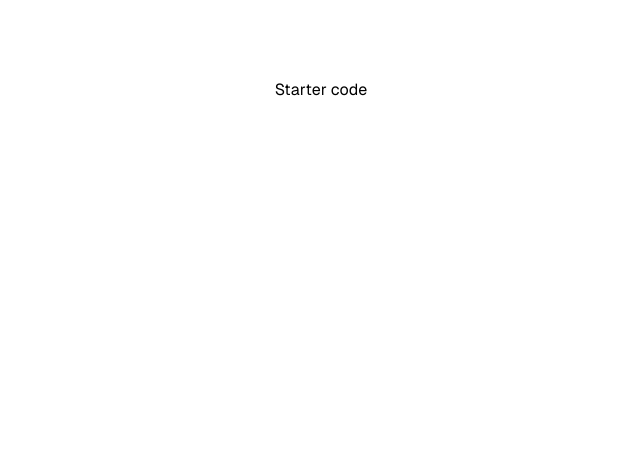
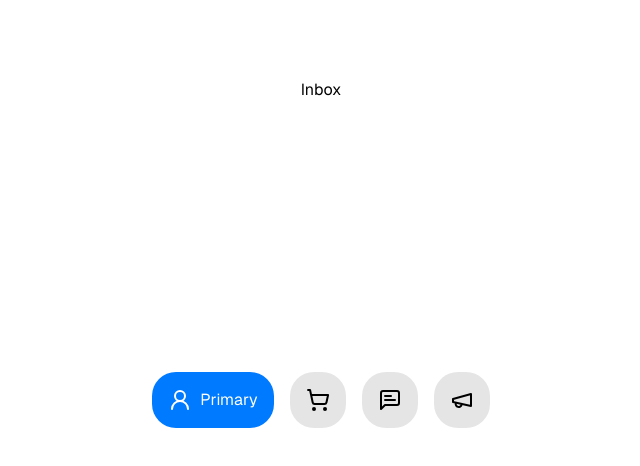
Before and after one commit to Built-With-Code/apple-mail-category-animation, a Next.js app: page / in a window 1280 px wide. Shown: the top 466 px of the page, without its empty margins (319-959 px from the left). Built offline with nearby package versions, Linux system fonts and the light colour scheme.

Commit message:
Basic animated categories

```diff
--- a/src/app/page.tsx
+++ b/src/app/page.tsx
@@ -1,7 +1,100 @@
+"use client";
+
+import { HTMLMotionProps, motion } from "framer-motion";
+import {
+  Megaphone,
+  MessageSquareText,
+  ShoppingCart,
+  UserRound,
+} from "lucide-react";
+import { useState } from "react";
+
 export default function Home() {
+  const [activeCategory, setActiveCategory] = useState("primary");
+
   return (
     <div className="grid grid-rows-[20px_1fr_20px] items-center justify-items-center min-h-screen p-8 pb-20 gap-16 sm:p-20 font-[family-name:var(--font-geist-sans)]">
-      Starter code
+      <h1>Inbox</h1>
+      <motion.div className="flex gap-4" layout>
+        <CategoryBadge
+          isActive={activeCategory === "primary"}
+          accentColor="rgb(0,122,255)"
+          onClick={() => {
+            setActiveCategory("primary");
+          }}
+          id="primary"
+        >
+          <motion.div layout>
+            <UserRound />
+          </motion.div>
+          <motion.span data-slot="label">Primary</motion.span>
+        </CategoryBadge>
+        <CategoryBadge
+          isActive={activeCategory === "transactions"}
+          accentColor="rgb(52,199,89)"
+          onClick={() => {
+            setActiveCategory("transactions");
+          }}
+          id="transactions"
+        >
+          <motion.div layout>
+            <ShoppingCart />
+          </motion.div>
+          <span data-slot="label">Transactions</span>
+        </CategoryBadge>
+        <CategoryBadge
+          isActive={activeCategory === "updates"}
+          accentColor="rgb(88,86,214)"
+          onClick={() => {
+            setActiveCategory("updates");
+          }}
+          id="updates"
+        >
+          <motion.div layout>
+            <MessageSquareText />
+          </motion.div>
+
+          <span data-slot="label">Updates</span>
+        </CategoryBadge>
+        <CategoryBadge
+          isActive={activeCategory === "promotions"}
+          accentColor="rgb(255,45,85)"
+          onClick={() => {
+            setActiveCategory("promotions");
+          }}
+          id="promotions"
+        >
+          <motion.div layout>
+            <Megaphone />
+          </motion.div>
+          <span data-slot="label">Promotions</span>
+        </CategoryBadge>
+      </motion.div>
     </div>
   );
 }
+
+const CategoryBadge = ({
+  isActive = false,
+  accentColor,
+  children,
+  id,
+  ...props
+}: { isActive?: boolean; accentColor: string } & HTMLMotionProps<"div">) => {
+  return (
+    <motion.div
+      className={`flex gap-2 p-4 transition-colors [&>[data-slot=label]]:transition-all [&>[data-slot=label]]:text-white ${
+        isActive ? "" : "[&>[data-slot=label]]:hidden"
+      }`}
+      style={{
+        borderRadius: 24,
+        backgroundColor: isActive ? accentColor : "#e5e5e5",
+        color: isActive ? "white" : "inherit",
+      }}
+      {...props}
+      layoutId={id}
+    >
+      {children}
+    </motion.div>
+  );
+};
```
Also changed, not shown: package.json (+7 -5 lines), 1 other file (tests, documents, lock files or other folders).
